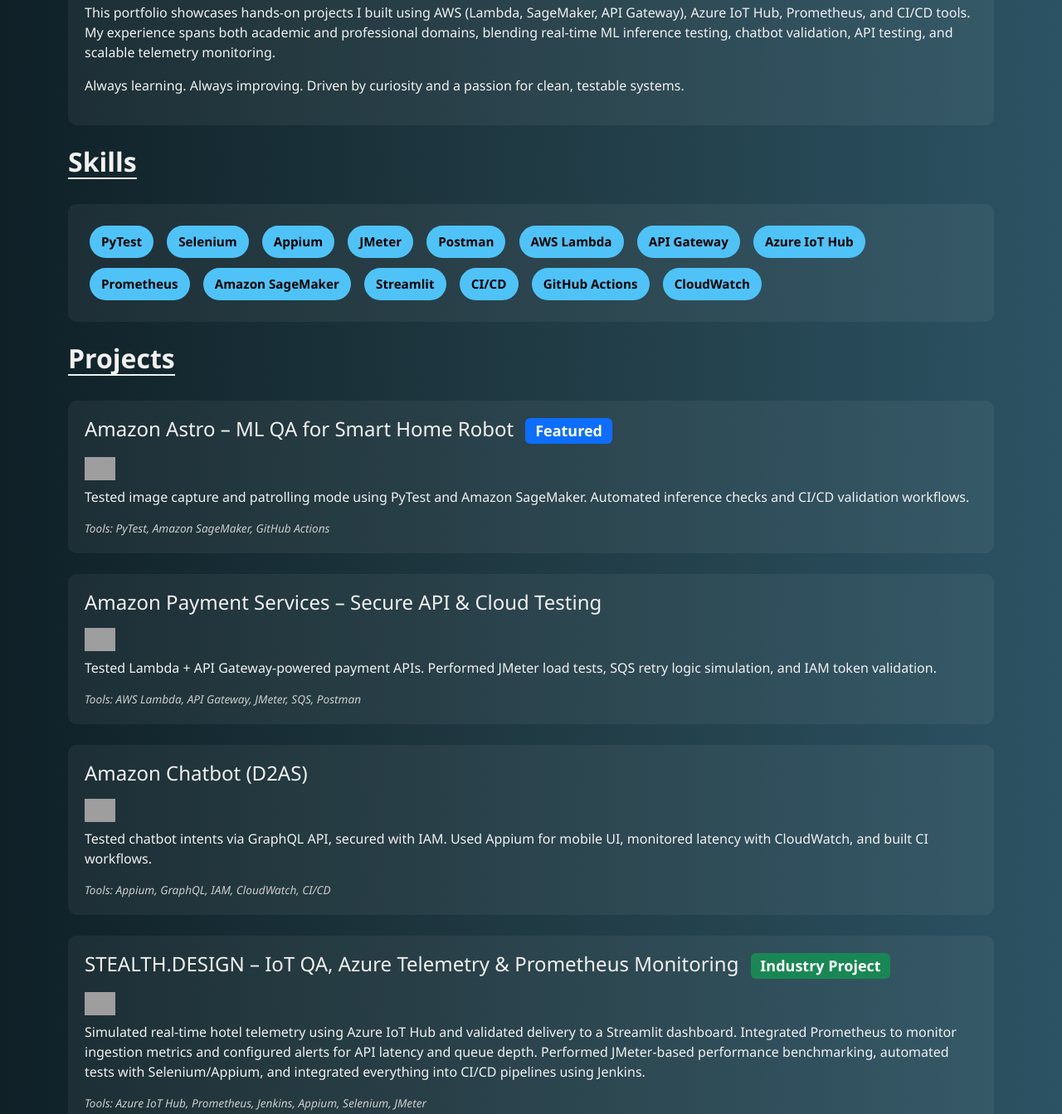
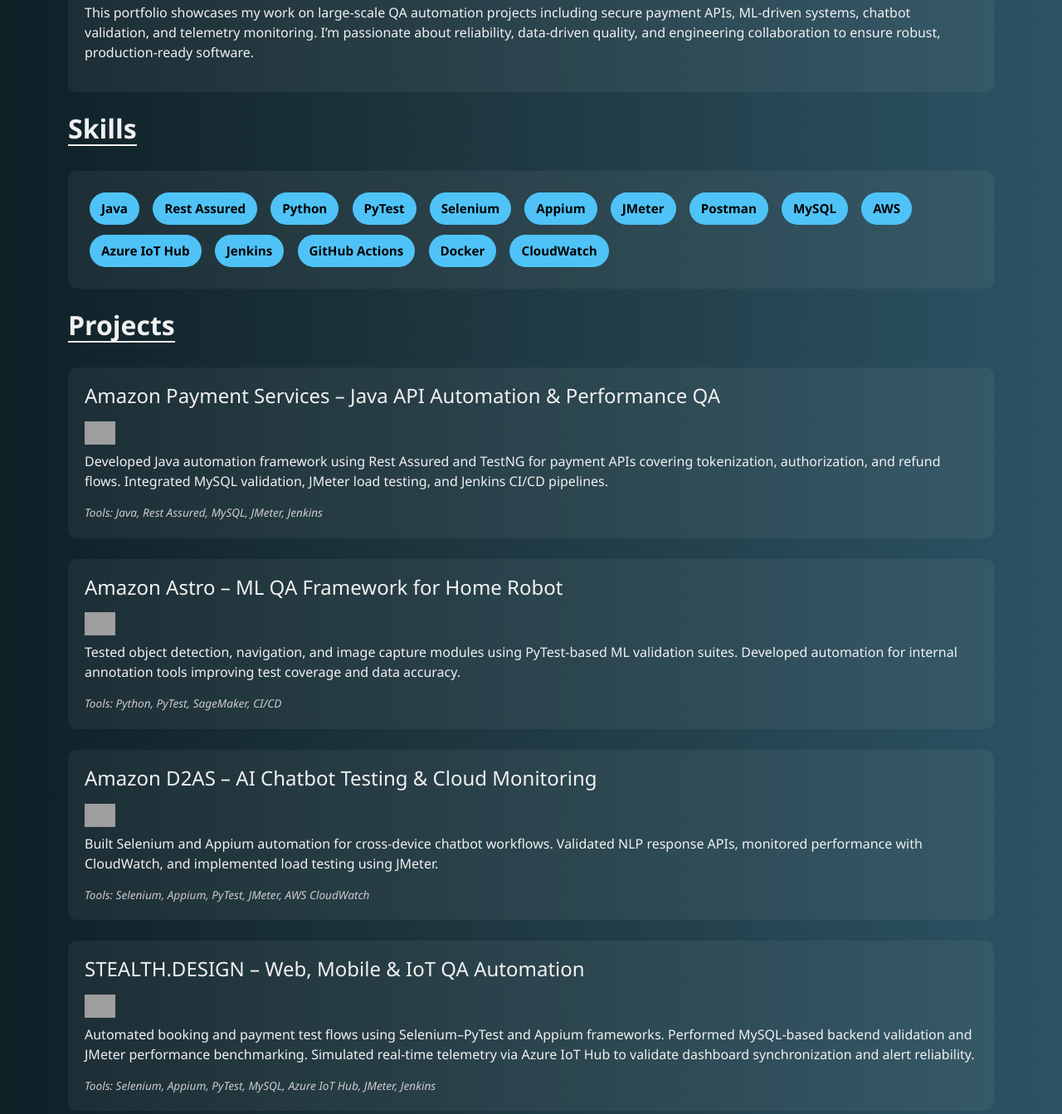
Before and after one commit to adithyanaren/adithyanaren.github.io, a plain HTML site: page index.html in a window 1280 px wide. Shown: the part 509-1852 px from the top of the page at 83% size. Drawn offline with nearby package versions, Linux system fonts and the light colour scheme; grey boxes are pictures that could not be loaded.

Commit message:
Update index.html

```diff
--- a/index.html
+++ b/index.html
@@ -12,81 +12,42 @@
       color: #f1f1f1;
       scroll-behavior: smooth;
     }
-    .hero {
-      padding: 80px 20px;
-      text-align: center;
-      animation: fadeIn 1.2s ease-in-out;
-    }
-    .hero h1 {
-      font-size: 3rem;
-      font-weight: 700;
-    }
-    .hero p {
-      font-size: 1.25rem;
-      margin-bottom: 30px;
-    }
-    .btn-primary {
-      margin-right: 10px;
-    }
+    .hero { padding: 80px 20px; text-align: center; animation: fadeIn 1.2s ease-in-out; }
+    .hero h1 { font-size: 3rem; font-weight: 700; }
+    .hero p { font-size: 1.25rem; margin-bottom: 30px; }
+    .btn-primary { margin-right: 10px; }
     .section-title {
-      font-size: 2rem;
-      font-weight: bold;
-      margin-bottom: 30px;
-      border-bottom: 2px solid #f1f1f1;
-      display: inline-block;
+      font-size: 2rem; font-weight: bold; margin-bottom: 30px;
+      border-bottom: 2px solid #f1f1f1; display: inline-block;
     }
     .project, .skills, .about {
-      background-color: rgba(255, 255, 255, 0.05);
-      border-radius: 10px;
-      padding: 20px;
-      margin-bottom: 25px;
+      background-color: rgba(255,255,255,0.05);
+      border-radius: 10px; padding: 20px; margin-bottom: 25px;
       transition: transform 0.3s ease, box-shadow 0.3s ease;
     }
     .project:hover, .skills:hover, .about:hover {
-      transform: scale(1.03);
-      box-shadow: 0 0 15px rgba(79, 195, 247, 0.4);
+      transform: scale(1.03); box-shadow: 0 0 15px rgba(79,195,247,0.4);
     }
     .footer {
-      padding: 30px;
-      text-align: center;
-      background: #1a1a1a;
-      font-size: 0.9rem;
-      color: #aaa;
+      padding: 30px; text-align: center; background: #1a1a1a;
+      font-size: 0.9rem; color: #aaa;
     }
-    a {
-      color: #4fc3f7;
-      text-decoration: none;
+    a { color: #4fc3f7; text-decoration: none; }
+    a:hover { color: #81d4fa; text-decoration: underline; }
+    @keyframes fadeIn { from {opacity:0;transform:translateY(-10px);} to {opacity:1;transform:translateY(0);} }
+    .skill-badge {
+      display:inline-block; background:#4fc3f7; color:#000;
+      padding:8px 14px; margin:6px; border-radius:20px;
+      font-weight:600; font-size:0.95rem;
     }
-    a:hover {
-      color: #81d4fa;
-      text-decoration: underline;
-    }
-    @keyframes fadeIn {
-      from { opacity: 0; transform: translateY(-10px); }
-      to { opacity: 1; transform: translateY(0); }
-    }
-    .skill-badge {
-      display: inline-block;
-      background: #4fc3f7;
-      color: #000;
-      padding: 8px 14px;
-      margin: 6px;
-      border-radius: 20px;
-      font-weight: 600;
-      font-size: 0.95rem;
-    }
-    .tech-stack {
-      font-size: 0.85rem;
-      margin-top: 10px;
-      color: #ccc;
-      font-style: italic;
-    }
+    .tech-stack { font-size:0.85rem; margin-top:10px; color:#ccc; font-style:italic; }
   </style>
 </head>
+
 <body>
   <div class="hero">
     <h1>Adhithya Narendran Sundar</h1>
-    <p>QA Engineer | Cloud | ML | IoT</p>
+    <p>QA Engineer | Automation | Cloud | API | Performance</p>
     <a href="Adhithya_Resume.pdf" class="btn btn-primary btn-lg" download>Download Resume</a>
     <a href="https://github.com/adithyanaren" class="btn btn-dark btn-lg" target="_blank">View GitHub</a>
   </div>
@@ -95,64 +56,64 @@
 
     <h2 class="section-title">About Me</h2>
     <div class="about">
-      <p>Hello! I'm Adhithya Narendran Sundar, a QA Engineer with a strong background in cloud technologies, machine learning, and IoT systems. My passion lies in building intelligent test frameworks, automating quality assurance for scalable systems, and ensuring performance and reliability across platforms.</p>
-      <p>This portfolio showcases hands-on projects I built using AWS (Lambda, SageMaker, API Gateway), Azure IoT Hub, Prometheus, and CI/CD tools. My experience spans both academic and professional domains, blending real-time ML inference testing, chatbot validation, API testing, and scalable telemetry monitoring.</p>
-      <p>Always learning. Always improving. Driven by curiosity and a passion for clean, testable systems.</p>
+      <p>Hello! I'm Adhithya Narendran Sundar, a QA Engineer specializing in automation, API validation, performance engineering, and cloud-native testing. I build scalable test frameworks using Python, Java, Selenium, Appium, and Rest Assured — integrated within CI/CD pipelines across AWS and Azure environments.</p>
+      <p>This portfolio showcases my work on large-scale QA automation projects including secure payment APIs, ML-driven systems, chatbot validation, and telemetry monitoring. I’m passionate about reliability, data-driven quality, and engineering collaboration to ensure robust, production-ready software.</p>
     </div>
 
     <h2 class="section-title">Skills</h2>
     <div class="skills">
+      <span class="skill-badge">Java</span>
+      <span class="skill-badge">Rest Assured</span>
+      <span class="skill-badge">Python</span>
       <span class="skill-badge">PyTest</span>
       <span class="skill-badge">Selenium</span>
       <span class="skill-badge">Appium</span>
       <span class="skill-badge">JMeter</span>
       <span class="skill-badge">Postman</span>
-      <span class="skill-badge">AWS Lambda</span>
-      <span class="skill-badge">API Gateway</span>
+      <span class="skill-badge">MySQL</span>
+      <span class="skill-badge">AWS</span>
       <span class="skill-badge">Azure IoT Hub</span>
-      <span class="skill-badge">Prometheus</span>
-      <span class="skill-badge">Amazon SageMaker</span>
-      <span class="skill-badge">Streamlit</span>
-      <span class="skill-badge">CI/CD</span>
+      <span class="skill-badge">Jenkins</span>
       <span class="skill-badge">GitHub Actions</span>
+      <span class="skill-badge">Docker</span>
       <span class="skill-badge">CloudWatch</span>
     </div>
-
 
     <h2 class="section-title">Projects</h2>
 
     <div class="project">
-      <h4>Amazon Astro – ML QA for Smart Home Robot</a> <span class="badge bg-primary ms-2">Featured</span></h4>
+      <h4>Amazon Payment Services – Java API Automation & Performance QA</h4>
       <img src="https://img.icons8.com/color/48/000000/amazon.png" alt="Amazon Logo" style="height:28px; margin:8px 0;">
-      <p>Tested image capture and patrolling mode using PyTest and Amazon SageMaker. Automated inference checks and CI/CD validation workflows.</p>
-      <div class="tech-stack">Tools: PyTest, Amazon SageMaker, GitHub Actions</div>
+      <p>Developed Java automation framework using Rest Assured and TestNG for payment APIs covering tokenization, authorization, and refund flows. Integrated MySQL validation, JMeter load testing, and Jenkins CI/CD pipelines.</p>
+      <div class="tech-stack">Tools: Java, Rest Assured, MySQL, JMeter, Jenkins</div>
     </div>
 
     <div class="project">
-      <h4>Amazon Payment Services – Secure API & Cloud Testing</a></h4>
+      <h4>Amazon Astro – ML QA Framework for Home Robot</h4>
       <img src="https://img.icons8.com/color/48/000000/amazon.png" alt="Amazon Logo" style="height:28px; margin:8px 0;">
-      <p>Tested Lambda + API Gateway-powered payment APIs. Performed JMeter load tests, SQS retry logic simulation, and IAM token validation.</p>
-      <div class="tech-stack">Tools: AWS Lambda, API Gateway, JMeter, SQS, Postman</div>
+      <p>Tested object detection, navigation, and image capture modules using PyTest-based ML validation suites. Developed automation for internal annotation tools improving test coverage and data accuracy.</p>
+      <div class="tech-stack">Tools: Python, PyTest, SageMaker, CI/CD</div>
     </div>
 
     <div class="project">
-      <h4>Amazon Chatbot (D2AS) </a></h4>
+      <h4>Amazon D2AS – AI Chatbot Testing & Cloud Monitoring</h4>
       <img src="https://img.icons8.com/color/48/000000/amazon.png" alt="Amazon Logo" style="height:28px; margin:8px 0;">
-      <p>Tested chatbot intents via GraphQL API, secured with IAM. Used Appium for mobile UI, monitored latency with CloudWatch, and built CI workflows.</p>
-      <div class="tech-stack">Tools: Appium, GraphQL, IAM, CloudWatch, CI/CD</div>
+      <p>Built Selenium and Appium automation for cross-device chatbot workflows. Validated NLP response APIs, monitored performance with CloudWatch, and implemented load testing using JMeter.</p>
+      <div class="tech-stack">Tools: Selenium, Appium, PyTest, JMeter, AWS CloudWatch</div>
     </div>
 
     <div class="project">
-      <h4>STEALTH.DESIGN – IoT QA, Azure Telemetry & Prometheus Monitoring</a> <span class="badge bg-success ms-2">Industry Project</span></h4>
+      <h4>STEALTH.DESIGN – Web, Mobile & IoT QA Automation</h4>
       <img src="https://img.icons8.com/fluency/48/azure-1.png" alt="Azure Logo" style="height:28px; margin:8px 0;">
-      <p>Simulated real-time hotel telemetry using Azure IoT Hub and validated delivery to a Streamlit dashboard. Integrated Prometheus to monitor ingestion metrics and configured alerts for API latency and queue depth. Performed JMeter-based performance benchmarking, automated tests with Selenium/Appium, and integrated everything into CI/CD pipelines using Jenkins.</p>
-      <div class="tech-stack">Tools: Azure IoT Hub, Prometheus, Jenkins, Appium, Selenium, JMeter</div>
+      <p>Automated booking and payment test flows using Selenium–PyTest and Appium frameworks. Performed MySQL-based backend validation and JMeter performance benchmarking. Simulated real-time telemetry via Azure IoT Hub to validate dashboard synchronization and alert reliability.</p>
+      <div class="tech-stack">Tools: Selenium, Appium, PyTest, MySQL, Azure IoT Hub, JMeter, Jenkins</div>
     </div>
+
+  </div>
 
   <div class="footer">
     <p>📧 adithya.ak6@gmail.com | <a href="https://www.linkedin.com/in/adhithya0616/" target="_blank">LinkedIn</a></p>
     <p>&copy; 2025 Adhithya Narendran Sundar</p>
   </div>
-  </div>
 </body>
 </html>
```
